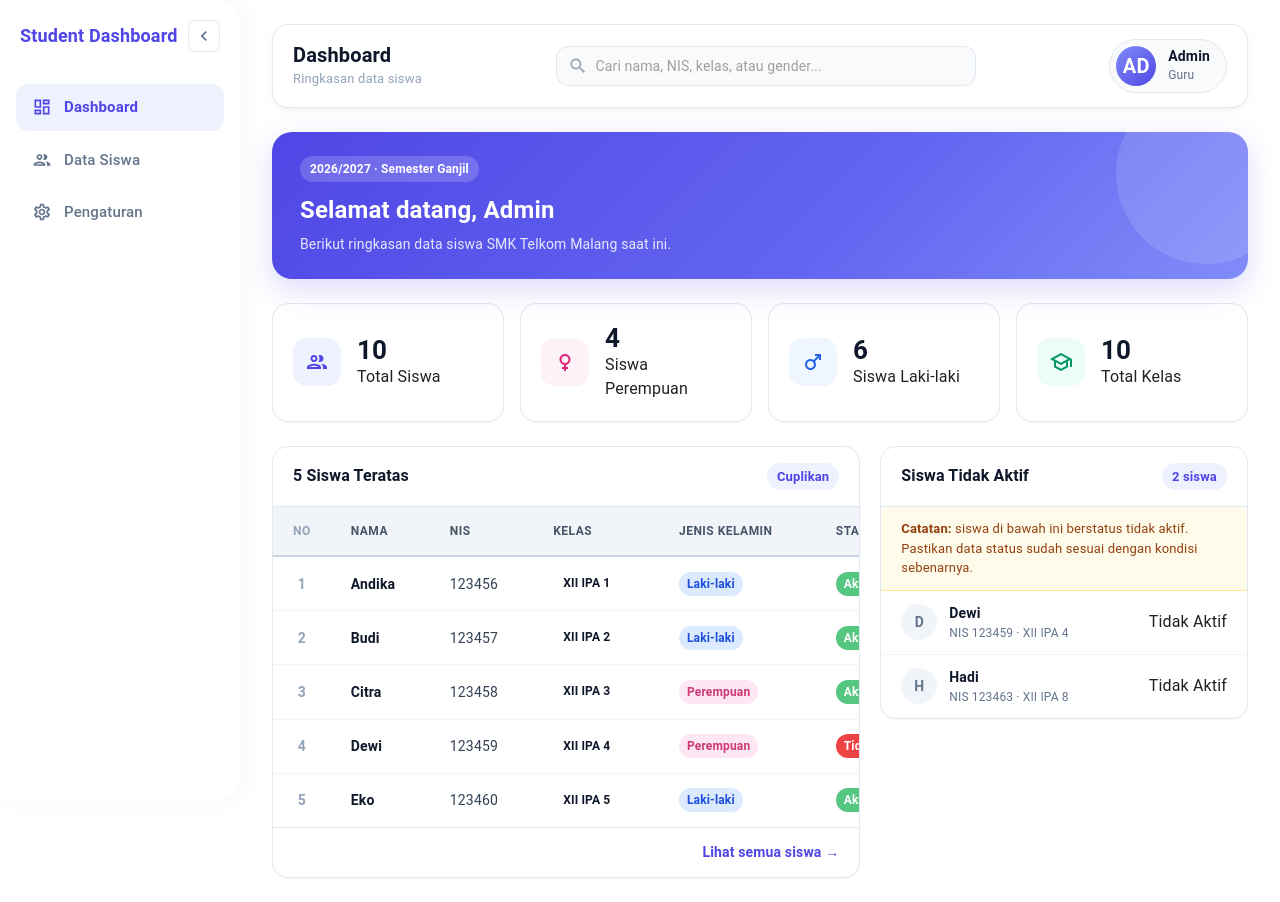
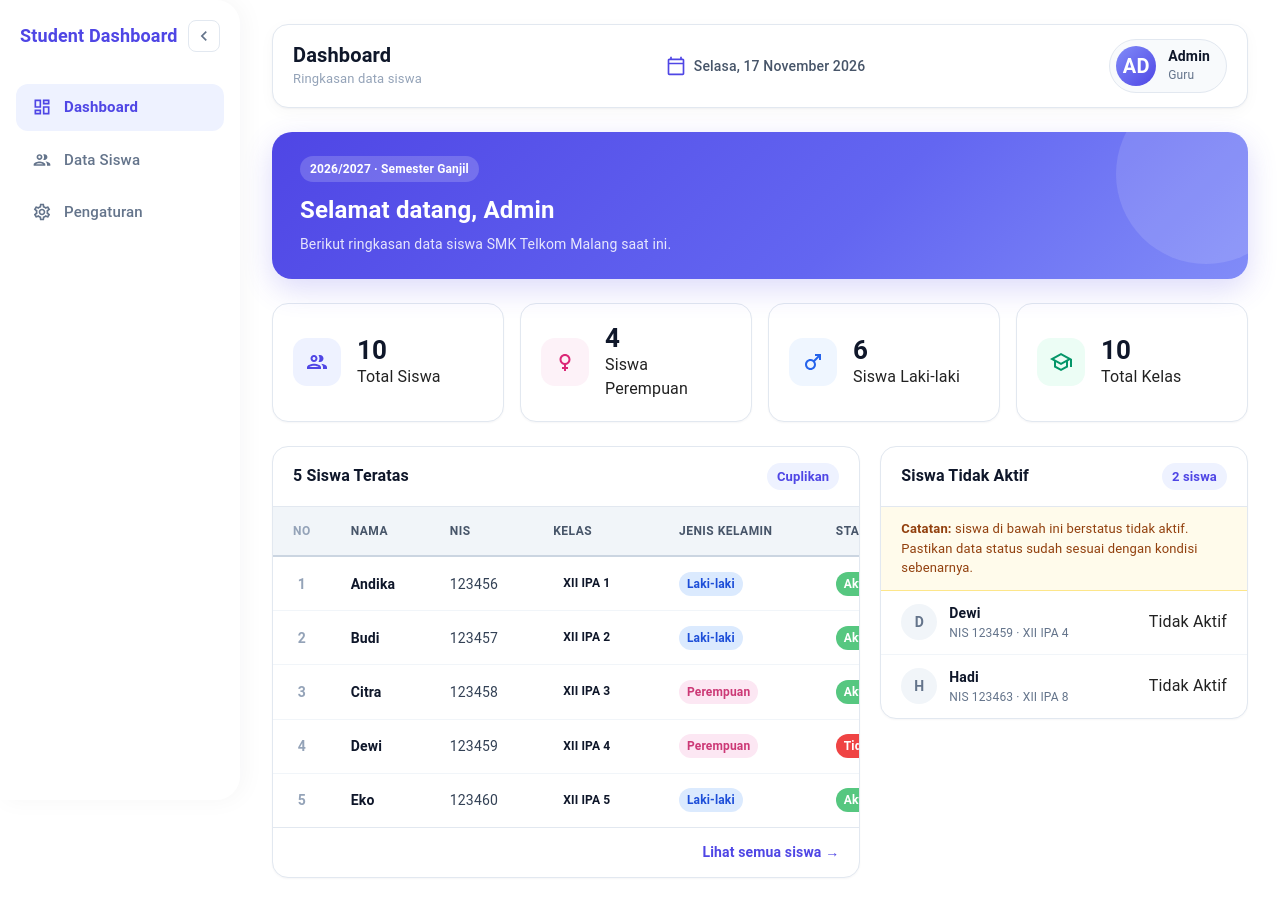
Before and after one commit to queennurhafizah/studentDashboard-InternTask1, a Next.js app: page / in a window 1280 px wide. Built offline with nearby package versions, Linux system fonts and the light colour scheme; what @mui/material-nextjs would draw is missing.

Commit message:
feat: search hanya di data siswa, dashboard tampilkan tanggal

```diff
--- a/src/components/layout/navbar.tsx
+++ b/src/components/layout/navbar.tsx
@@ -1,12 +1,13 @@
 "use client";
 
+import Link from "next/link";
 import { usePathname } from "next/navigation";
-import SearchIcon from "@mui/icons-material/Search";
 import InputAdornment from "@mui/material/InputAdornment";
 import TextField from "@mui/material/TextField";
 import Avatar from "@mui/material/Avatar";
+import SearchIcon from "@mui/icons-material/Search";
+import CalendarTodayOutlinedIcon from "@mui/icons-material/CalendarTodayOutlined";
 import { useSearch } from "@/components/searchProvider";
-import Link from "next/link";
 
 const pageInfo: Record<string, { title: string; subtitle: string }> = {
   "/": { title: "Dashboard", subtitle: "Ringkasan data siswa" },
@@ -14,10 +15,17 @@ const pageInfo: Record<string, { title: string; subtitle: string }> = {
   "/settings": { title: "Pengaturan", subtitle: "Atur preferensi aplikasi" },
 };
 
+const todayText = new Date().toLocaleDateString("id-ID", {
+  weekday: "long",
+  day: "numeric",
+  month: "long",
+  year: "numeric",
+});
+
 export default function Navbar() {
   const pathname = usePathname();
+  const info = pageInfo[pathname] ?? { title: "Halaman", subtitle: "" };
   const { query, setQuery } = useSearch();
-  const info = pageInfo[pathname] ?? { title: "Halaman", subtitle: "" };
 
   return (
     <header className="navbar">
@@ -26,6 +34,7 @@ export default function Navbar() {
         <span className="navbar-subtitle">{info.subtitle}</span>
       </div>
 
+      {pathname === "/students" && (
         <div className="navbar-search">
           <TextField
             size="small"
@@ -44,12 +53,16 @@ export default function Navbar() {
             }}
           />
         </div>
+      )}
 
-      <Link
-        href="/settings"
-        className="navbar-profile"
-        aria-label="Buka pengaturan akun"
-      >
+      {pathname === "/" && (
+        <div className="navbar-date">
+          <CalendarTodayOutlinedIcon fontSize="small" />
+          <span>{todayText}</span>
+        </div>
+      )}
+
+      <Link href="/settings" className="navbar-profile" aria-label="Buka pengaturan akun">
         <Avatar className="navbar-avatar">AD</Avatar>
         <div className="navbar-user">
           <span className="navbar-name">Admin</span>
--- a/src/styles/navbar.css
+++ b/src/styles/navbar.css
@@ -207,3 +207,25 @@
     display: none;
   }
 }
+
+.navbar-date {
+  grid-area: search;
+  justify-self: center;
+  display: flex;
+  align-items: center;
+  gap: 8px;
+  font-size: 14px;
+  font-weight: 500;
+  color: #475569;
+}
+
+.navbar-date svg {
+  color: #4f46e5;
+}
+
+@media (max-width: 768px) {
+  .navbar-date {
+    justify-self: start;
+    font-size: 13px;
+  }
+}
```
Lines whose indentation alone changed are shown as unchanged.
